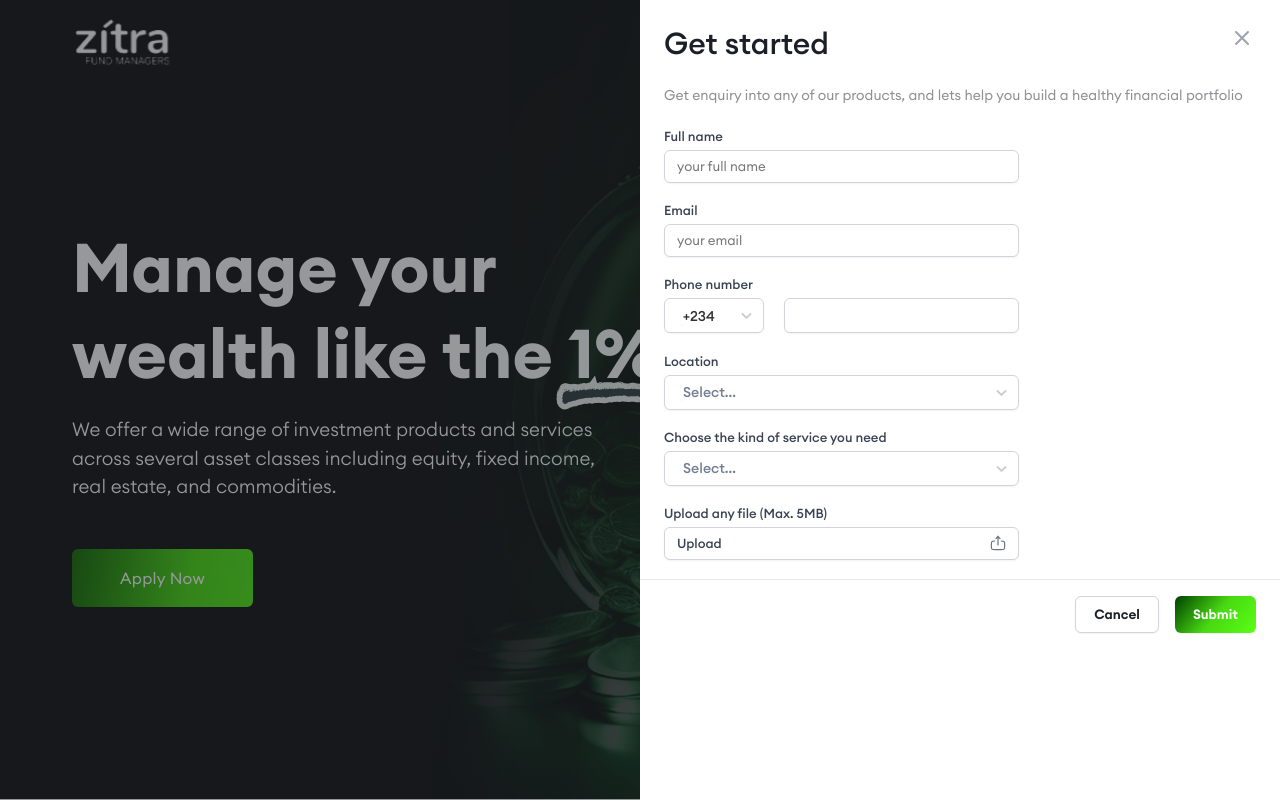
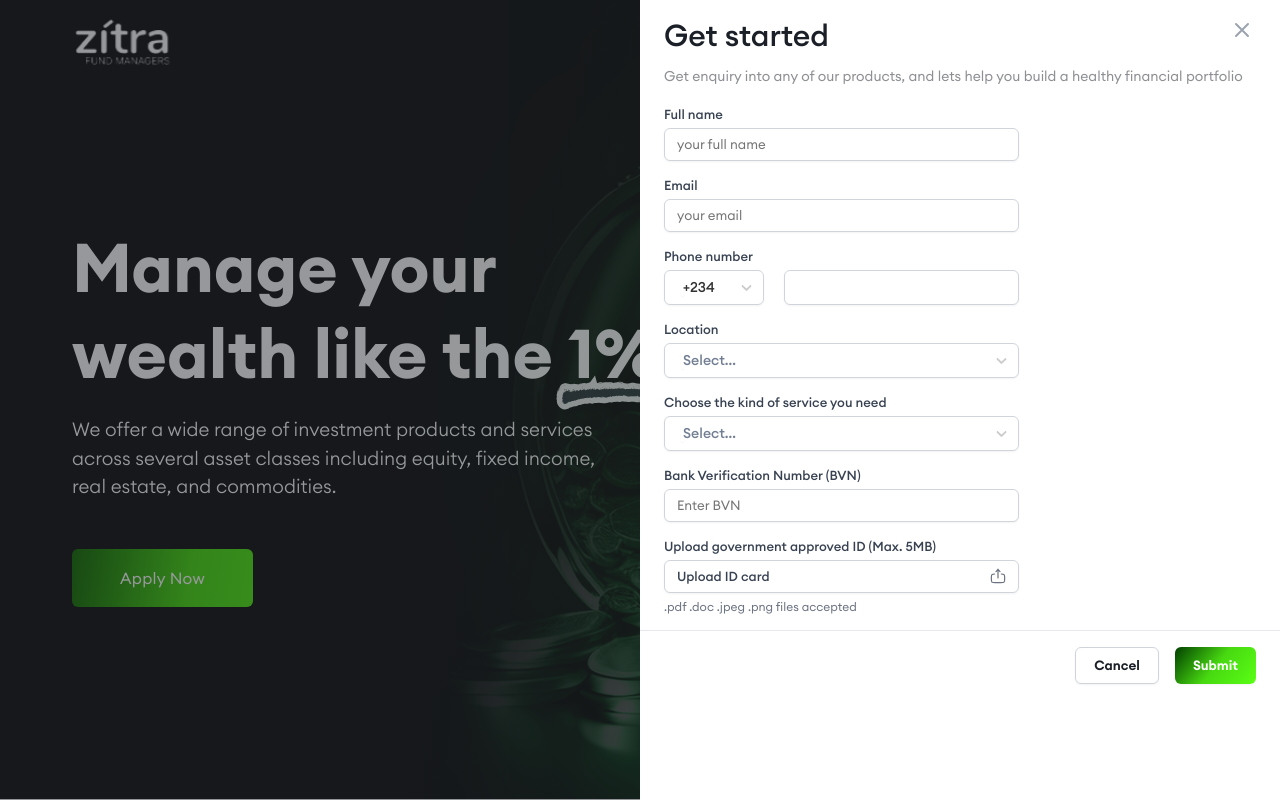
Before and after one commit to The-Anomaly/zitrafundmanagers, a React (Create React App) app: page / in a window 1280 px wide. Both pictures are taken after a click on the button "Apply now". Shown: the top 800 px of the page. Built offline with nearby package versions, Linux system fonts and the light colour scheme; no server answers.

Commit message:
UI and form updates

```diff
--- a/src/components/getStartedForm/index.tsx
+++ b/src/components/getStartedForm/index.tsx
@@ -16,6 +16,7 @@ export interface GetStartedData {
   countryCode: optionType;
   number: string;
   email: string;
+  bvn: string;
   service: optionType;
   file: FileList | null | any;
 }
@@ -25,6 +26,7 @@ const initialValues: GetStartedData = {
   countryCode: { label: "+234", value: "+234" },
   number: "",
   email: "",
+  bvn: "",
   service: { label: "", value: "" },
   location: { label: "", value: "" },
   file: null,
@@ -35,6 +37,7 @@ const isFile = (value: any): value is File => value instanceof File;
 const schema = yup
   .object({
     name: yup.string().required("Required"),
+    bvn: yup.string().required("Required").matches(/[0-9]/, "Only digits are allowed"),
     email: yup.string().email("Enter a valid email").required("Required"),
     countryCode: optionTypeSchema,
     location: optionTypeSchema,
@@ -223,9 +226,24 @@ const GetStartedFormUI: React.FC<GetStartedProps> = ({ submit, clear }) => {
                 )}
               </div>
               <div className={`${styles.inputWrap}`}>
-                <label>Upload any file (Max. 5MB)</label>
+                <label>Bank Verification Number (BVN)</label>
+                <input
+                  type={"number"}
+                  placeholder="Enter BVN"
+                  {...register("bvn", {
+                    required: true,
+                  })}
+                />
+                {errors.bvn?.message ? (
+                  <p className={styles.errorMessage}>{errors.bvn?.message}</p>
+                ) : (
+                  ""
+                )}
+              </div>
+              <div className={`${styles.inputWrap}`}>
+                <label>Upload government approved ID (Max. 5MB)</label>
                 <label className={styles.upload} htmlFor="file">
-                  {file ? file[0].name ?? "Upload" : "Upload"}
+                  {file ? file[0].name ?? "Upload ID card" : "Upload ID card"}
                   <input
                     id="file"
                     style={{ display: "none" }}
@@ -235,6 +253,7 @@ const GetStartedFormUI: React.FC<GetStartedProps> = ({ submit, clear }) => {
                   />
                   <UploadIcon />
                 </label>
+                <p className={styles.msg} >.pdf .doc .jpeg .png files accepted</p>
                 {errors.file?.message ? (
                   <p className={styles.errorMessage}>
                     {errors.file?.message.toString()}
--- a/src/components/getStartedForm/styles.module.scss
+++ b/src/components/getStartedForm/styles.module.scss
@@ -19,6 +19,7 @@
   right: -50%;
   position: relative;
   animation: slideIn 1s ease-in-out 1 forwards;
+  padding-bottom: 1.3rem;
 
   &__close {
     animation: slideOut 1s ease-in-out 1 forwards;
@@ -45,6 +46,7 @@
 .body {
   padding: 1.5rem;
   padding-bottom: 0;
+  padding-top: 1rem;
 }
 .close {
   position: absolute;
@@ -56,18 +58,18 @@
 .ttl {
   font-size: 30px;
   font-weight: 500;
-  margin-bottom: 1.5rem;
+  margin-bottom: 0.8rem;
 }
 .txt {
   color: rgba(27, 31, 39, 0.5);
-  margin-bottom: 1.5rem;
+  margin-bottom: 1.3rem;
 }
 .form {
   width: 60%;
   min-width: 350px;
 }
 .inputWrap {
-  margin-bottom: 1.2rem;
+  margin-bottom: 1rem;
 
   label {
     display: block;
@@ -211,7 +213,10 @@ label.upload {
   font-size: 11px;
   margin-top: 8px;
 }
-
+.msg {
+  font-size: 12px;
+  color: #6B7280;
+}
 @media screen and (max-width: 800px) {
   .content {
     width: 90%;
--- a/src/features/home/services/index.tsx
+++ b/src/features/home/services/index.tsx
@@ -66,13 +66,13 @@ const Services: React.FC<ServicesProps> = ({ getStarted }) => {
     },
     {
       title: "Fixed Income Notes",
-      list: ["Money market instrument.", "Fixed income securities."],
+      list: ["Money market instruments.", "Fixed income securities."],
       image: stock2,
       text1: (
         <p className={styles.service__txt}>
-          Zitra Fixed Income Notes gives retail investors with as little as
-          N100,000.00 access to high-yield and professionally managed
-          investments. The fund invests in identified asset classes including:
+          Zitra Fixed Income Notes gives retail investors access to high-yield
+          and professionally managed investments. The fund invests in identified
+          asset classes including:
         </p>
       ),
       text2: (
@@ -88,7 +88,7 @@ const Services: React.FC<ServicesProps> = ({ getStarted }) => {
       list: [
         "Suitable for investors with disciplined savings.",
         "For investing large sum of money regularly.",
-        "Funds are regulated by the Security & Exchange Commission.",
+        "Funds are professionally managed.",
       ],
       image: stock3,
       text1: (
@@ -107,32 +107,30 @@ const Services: React.FC<ServicesProps> = ({ getStarted }) => {
     {
       title: "Foreign Currency Investments",
       list: [
-        "Keep your assets in dollars.",
+        "Keep your assets in Dollars.",
         "Earn attractive returns.",
-        "We offer additional liquidity as coupons.",
+        "Offers additional liquidity as coupons.",
         "Assets can be withdrawn semi-annually or re-invested.",
       ],
       image: stock4,
       text1: (
         <p className={styles.service__txt}>
-          Foreign currency investments products are designed for clients who
-          seek to keep assets in Dollars while earning attractive returns.
+          Foreign currency investment products are designed for clients who seek
+          to keep assets in Dollars while earning attractive returns.
         </p>
       ),
     },
     {
-      title: "Zitra Alternative Investments",
+      title: "Zitra Alternative Investments (ZAI)",
       list: [
-        "Designed for investors with Ultra High Net worth.",
         "Has investment appraisal system that analyze transactions.",
-        "Gives offers to investors at competitive returns.",
+        "Offers competitive returns.",
         "Investors receive bullet repayment of principal and interest.",
-        "Pre-liquidation is not allowed.",
       ],
       image: stock5,
       text1: (
         <p className={styles.service__txt}>
-          The ZAP (N) is an Alternative Investment product that seeks to
+          The ZAI (N) is an Alternative Investment product that seeks to
           generate superior returns relative to traditional fixed-income
           investment by investing in structured assets including
           commodity-backed notes, foreign currency (FCY) linked notes, credit,
@@ -142,7 +140,7 @@ const Services: React.FC<ServicesProps> = ({ getStarted }) => {
     },
     {
       title: "Ethical Investments",
-      list: ["Money market instrument.", "Fixed income securities."],
+      list: ["Sharia-Compliant Equities.", "Sukuk Bonds."],
       image: stock6,
       text1: (
         <p className={styles.service__txt}>
--- a/src/pages/getStartedForm/index.tsx
+++ b/src/pages/getStartedForm/index.tsx
@@ -53,6 +53,7 @@ const GetStartedForm = () => {
     <li>Full name: <b>${data.name}</b></li>
     <li>Phone number: <b>${data.countryCode.value} ${data.number}</b></li>
     <li>Email address: <b>${data.email}</b></li>
+    <li>BVN: <b>${data.bvn}</b></li>
     <li>Product or service: <b>${data.service.label}</b></li>
     <li>Location: <b>${data.location.label}</b></li>
     </ul>
```
Also changed, not shown: src/features/about/team/index.tsx (+28 -39 lines).
